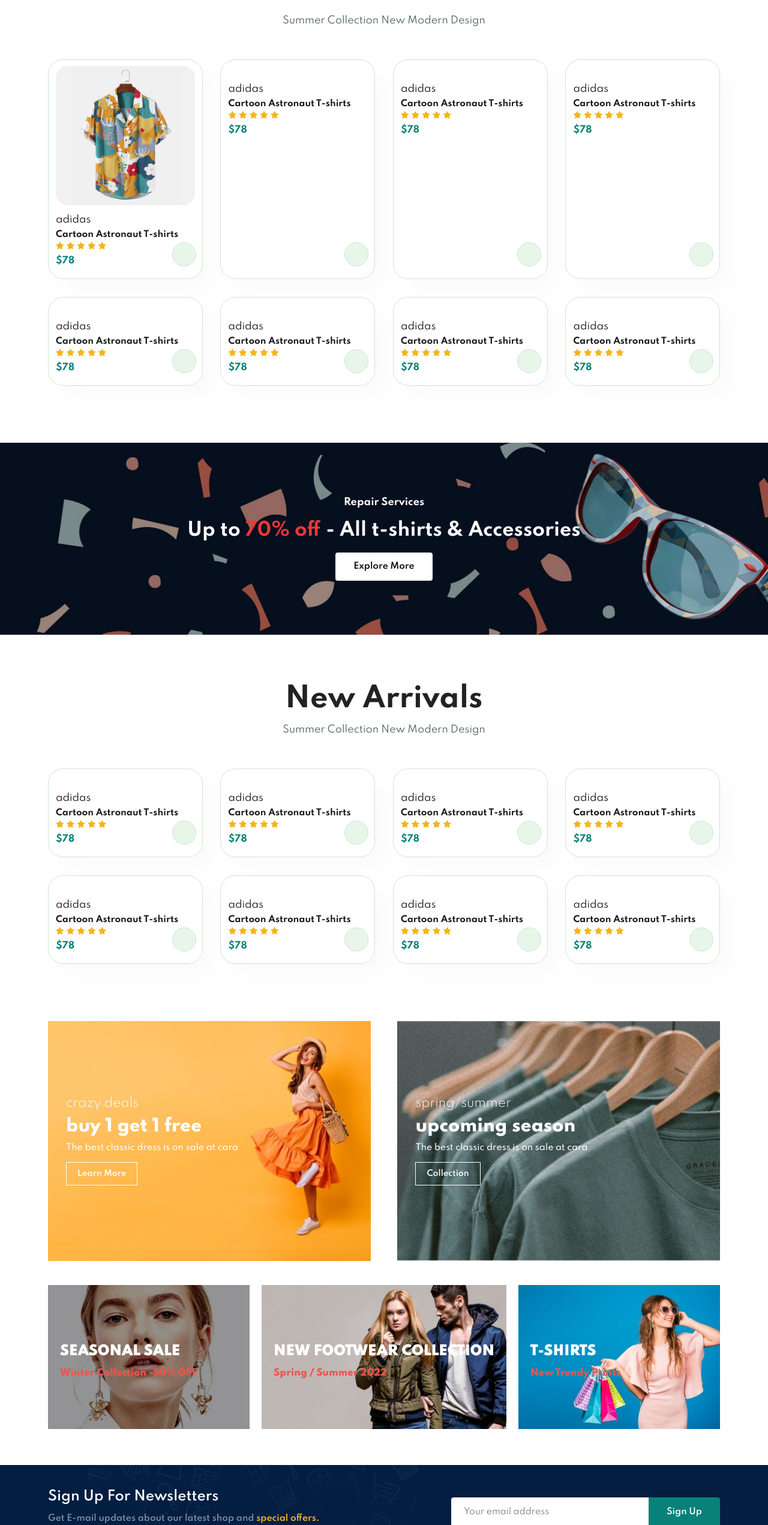
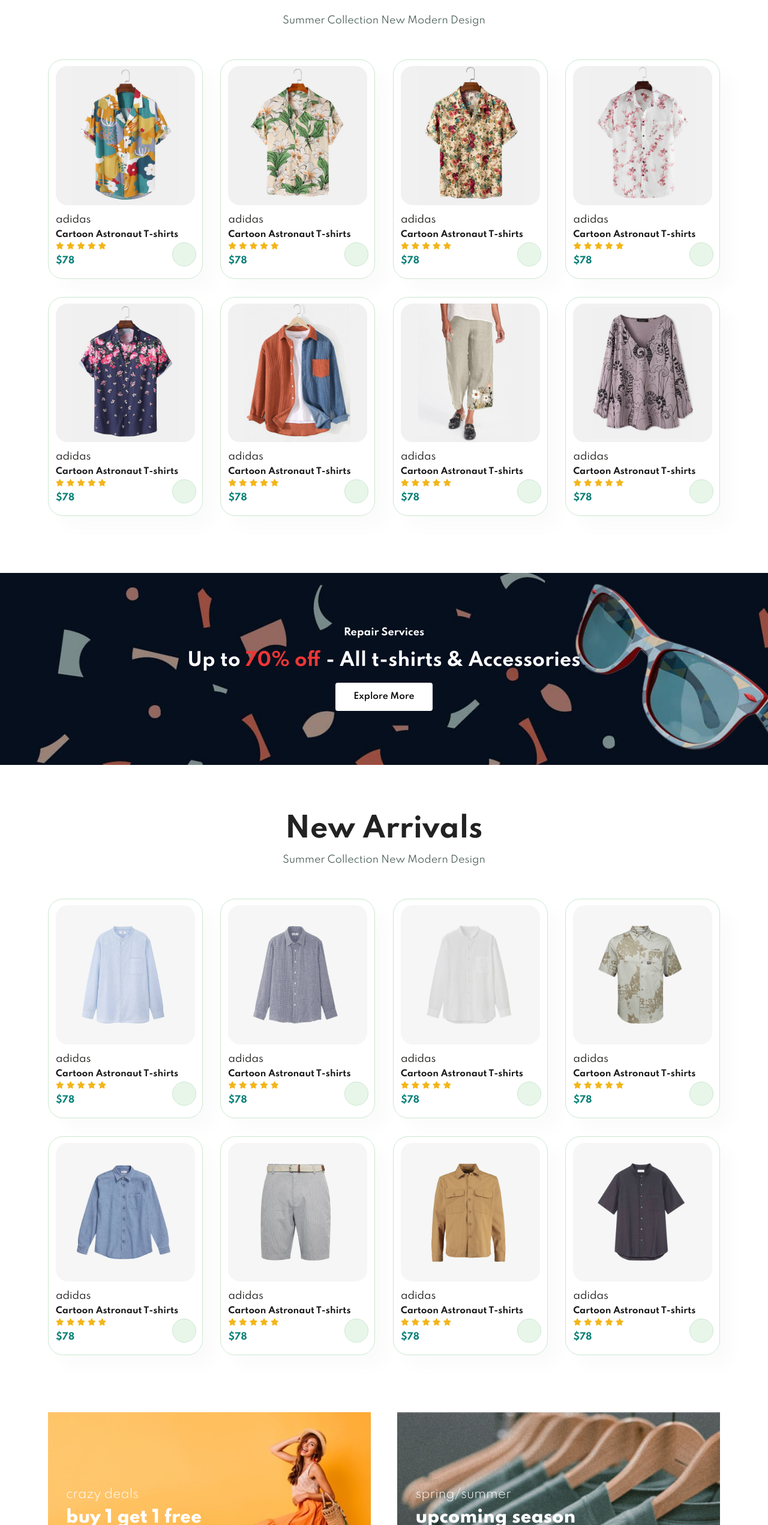
Before and after one commit to Palkesh0Bairagi/New-ECOM, a plain HTML site: page index.html in a window 1280 px wide. Shown: the part 1078-3620 px from the top of the page at 60% size. Drawn offline with Linux system fonts and the light colour scheme; files whose address does not match are found by name.

Commit message:
Update index.html

```diff
--- a/index.html
+++ b/index.html
@@ -37,27 +37,27 @@
 
     <section id="feature" class="section-p1">
         <div class="fe-box">
-            <img src="features/f1.png" alt="">
+            <img src="f1.png" alt="">
             <h6>Free Shipping</h6>
         </div>
         <div class="fe-box">
-            <img src="features/f2.png" alt="">
+            <img src="f2.png" alt="">
             <h6>Online Order</h6>
         </div>
         <div class="fe-box">
-            <img src="features/f3.png" alt="">
+            <img src="f3.png" alt="">
             <h6>Save Money</h6>
         </div>
         <div class="fe-box">
-            <img src="features/f4.png" alt="">
+            <img src="f4.png" alt="">
             <h6>Promotions</h6>
         </div>
         <div class="fe-box">
-            <img src="features/f5.png" alt="">
+            <img src="f5.png" alt="">
             <h6>Happy Shell</h6>
         </div>
         <div class="fe-box">
-            <img src="features/f6.png" alt="">
+            <img src="f6.png" alt="">
             <h6>F24/7 Support</h6>
         </div>
     </section>
@@ -83,7 +83,7 @@
                 <a href="#"><i class="fal fa-shopping-cart cart"></i></a>
             </div>
             <div class="pro">
-                <img src="products/f2.jpg" alt="">
+                <img src="f2.jpg" alt="">
                 <div class="des">
                     <span>adidas</span>
                     <h5>Cartoon Astronaut T-shirts</h5>
@@ -99,7 +99,7 @@
                 <a href="#"><i class="fal fa-shopping-cart cart"></i></a>
             </div>
             <div class="pro">
-                <img src="products/f3.jpg" alt="">
+                <img src="f3.jpg" alt="">
                 <div class="des">
                     <span>adidas</span>
                     <h5>Cartoon Astronaut T-shirts</h5>
@@ -115,7 +115,7 @@
                 <a href="#"><i class="fal fa-shopping-cart cart"></i></a>
             </div>
             <div class="pro">
-                <img src="products/f4.jpg" alt="">
+                <img src="f4.jpg" alt="">
                 <div class="des">
                     <span>adidas</span>
                     <h5>Cartoon Astronaut T-shirts</h5>
@@ -131,7 +131,7 @@
                 <a href="#"><i class="fal fa-shopping-cart cart"></i></a>
             </div>
             <div class="pro">
-                <img src="products/f5.jpg" alt="">
+                <img src="f5.jpg" alt="">
                 <div class="des">
                     <span>adidas</span>
                     <h5>Cartoon Astronaut T-shirts</h5>
@@ -147,7 +147,7 @@
                 <a href="#"><i class="fal fa-shopping-cart cart"></i></a>
             </div>
             <div class="pro">
-                <img src="products/f6.jpg" alt="">
+                <img src="f6.jpg" alt="">
                 <div class="des">
                     <span>adidas</span>
                     <h5>Cartoon Astronaut T-shirts</h5>
@@ -163,7 +163,7 @@
                 <a href="#"><i class="fal fa-shopping-cart cart"></i></a>
             </div>
             <div class="pro">
-                <img src="products/f7.jpg" alt="">
+                <img src="f7.jpg" alt="">
                 <div class="des">
                     <span>adidas</span>
                     <h5>Cartoon Astronaut T-shirts</h5>
@@ -179,7 +179,7 @@
                 <a href="#"><i class="fal fa-shopping-cart cart"></i></a>
             </div>
             <div class="pro">
-                <img src="products/f8.jpg" alt="">
+                <img src="f8.jpg" alt="">
                 <div class="des">
                     <span>adidas</span>
                     <h5>Cartoon Astronaut T-shirts</h5>
@@ -209,7 +209,7 @@
         <p>Summer Collection New Modern Design</p>
         <div class="pro-container">
             <div class="pro">
-                <img src="products/n1.jpg" alt="">
+                <img src="n1.jpg" alt="">
                 <div class="des">
                     <span>adidas</span>
                     <h5>Cartoon Astronaut T-shirts</h5>
@@ -225,7 +225,7 @@
                 <a href="#"><i class="fal fa-shopping-cart cart"></i></a>
             </div>
             <div class="pro">
-                <img src="products/n2.jpg" alt="">
+                <img src="n2.jpg" alt="">
                 <div class="des">
                     <span>adidas</span>
                     <h5>Cartoon Astronaut T-shirts</h5>
@@ -241,7 +241,7 @@
                 <a href="#"><i class="fal fa-shopping-cart cart"></i></a>
             </div>
             <div class="pro">
-                <img src="products/n3.jpg" alt="">
+                <img src="n3.jpg" alt="">
                 <div class="des">
                     <span>adidas</span>
                     <h5>Cartoon Astronaut T-shirts</h5>
@@ -257,7 +257,7 @@
                 <a href="#"><i class="fal fa-shopping-cart cart"></i></a>
             </div>
             <div class="pro">
-                <img src="products/n4.jpg" alt="">
+                <img src="n4.jpg" alt="">
                 <div class="des">
                     <span>adidas</span>
                     <h5>Cartoon Astronaut T-shirts</h5>
@@ -273,7 +273,7 @@
                 <a href="#"><i class="fal fa-shopping-cart cart"></i></a>
             </div>
             <div class="pro">
-                <img src="products/n5.jpg" alt="">
+                <img src="n5.jpg" alt="">
                 <div class="des">
                     <span>adidas</span>
                     <h5>Cartoon Astronaut T-shirts</h5>
@@ -289,7 +289,7 @@
                 <a href="#"><i class="fal fa-shopping-cart cart"></i></a>
             </div>
             <div class="pro">
-                <img src="products/n6.jpg" alt="">
+                <img src="n6.jpg" alt="">
                 <div class="des">
                     <span>adidas</span>
                     <h5>Cartoon Astronaut T-shirts</h5>
@@ -305,7 +305,7 @@
                 <a href="#"><i class="fal fa-shopping-cart cart"></i></a>
             </div>
             <div class="pro">
-                <img src="products/n7.jpg" alt="">
+                <img src="n7.jpg" alt="">
                 <div class="des">
                     <span>adidas</span>
                     <h5>Cartoon Astronaut T-shirts</h5>
@@ -321,7 +321,7 @@
                 <a href="#"><i class="fal fa-shopping-cart cart"></i></a>
             </div>
             <div class="pro">
-                <img src="products/n8.jpg" alt="">
+                <img src="n8.jpg" alt="">
                 <div class="des">
                     <span>adidas</span>
                     <h5>Cartoon Astronaut T-shirts</h5>
@@ -422,11 +422,11 @@
             <h4>Install App</h4>
             <p>From App Store or Google Play</p>
             <div class="row">
-                <img src="pay/app.jpg" alt="">
-                <img src="pay/play.jpg" alt="">
+                <img src="app.jpg" alt="">
+                <img src="play.jpg" alt="">
             </div>
             <p>Secured Follow link(ctrl+click)</p>
-            <img src="pay/pay.png" alt="">
+            <img src="pay.png" alt="">
         </div>
 
         <div class="copyright">
```
